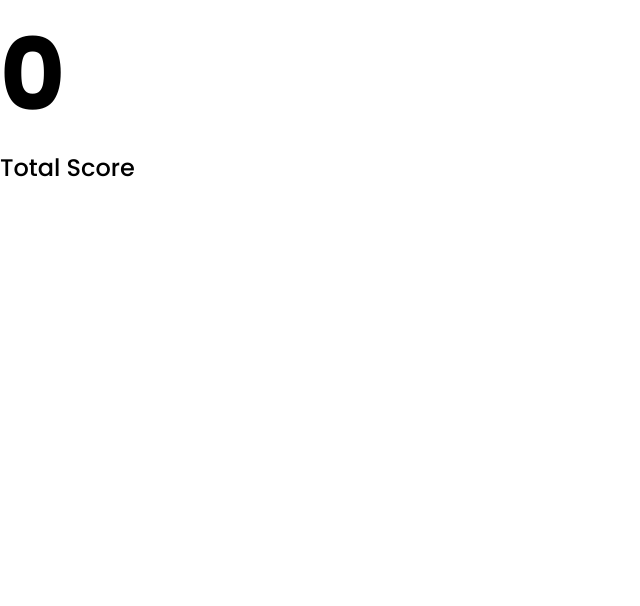
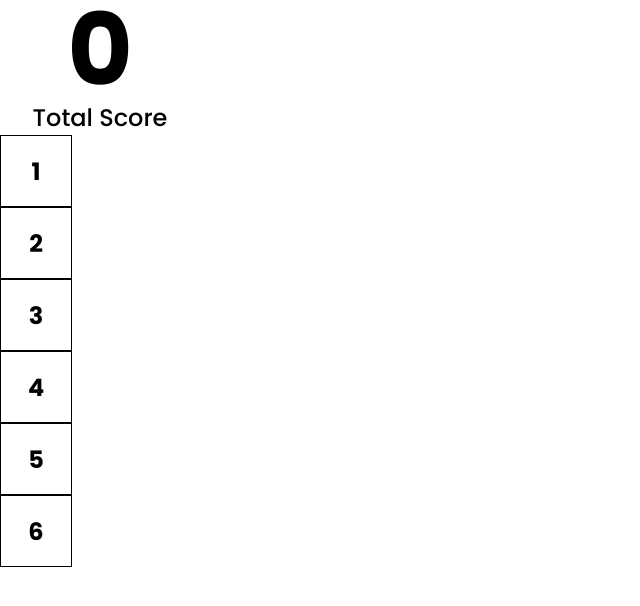
Before and after one commit to BivekKarki/react-project-3, a React (Vite) app: page / in a window 1280 px wide. Shown: the top 606 px of the page, without its empty margins (0-640 px from the left). Built offline with nearby package versions, Linux system fonts and the light colour scheme.

Commit message:
useState for number

```diff
--- a/src/components/GamePlay.jsx
+++ b/src/components/GamePlay.jsx
@@ -1,12 +1,13 @@
 import React from 'react'
 import TotalScore from './TotalScore'
+import NumberSelector from './NumberSelector'
 
 const GamePlay = () => {
   return (
     <>
         <main>
             <TotalScore/>
-
+            <NumberSelector/>
         </main>
     </>
   )
--- /dev/null
+++ b/src/components/NumberSelector.jsx
@@ -0,0 +1,32 @@
+import { useState } from 'react';
+import styled from 'styled-components'
+
+const NumberSelector = () => {
+    const arrayNumber = [1,2,3,4,5,6];
+
+    const [selectedNumber, setSelectedNumber] = useState();
+
+  return (
+    <>
+    {
+        arrayNumber.map((value,i) => (
+        <Box key={i} onClick={() => setSelectedNumber(value)}>{value}</Box>
+        ))
+    }
+
+    </>
+
+  )
+}
+
+export default NumberSelector
+
+const Box = styled.div`
+    height: 72px;
+    width: 72px;
+    border: 1px solid #000;
+    display: grid;
+    place-items: center;
+    font-size: 24px;
+    font-weight: 700;
+`;
--- a/src/components/TotalScore.jsx
+++ b/src/components/TotalScore.jsx
@@ -13,8 +13,11 @@ const TotalScore = () => {
 export default TotalScore
 
 const ScoreContainer=styled.div`
+max-width: 200px;
+text-align: center;
     h1{
         font-size: 100px;
+        line-height: 100px;
     }
     p{
         font-size: 24px;
```
